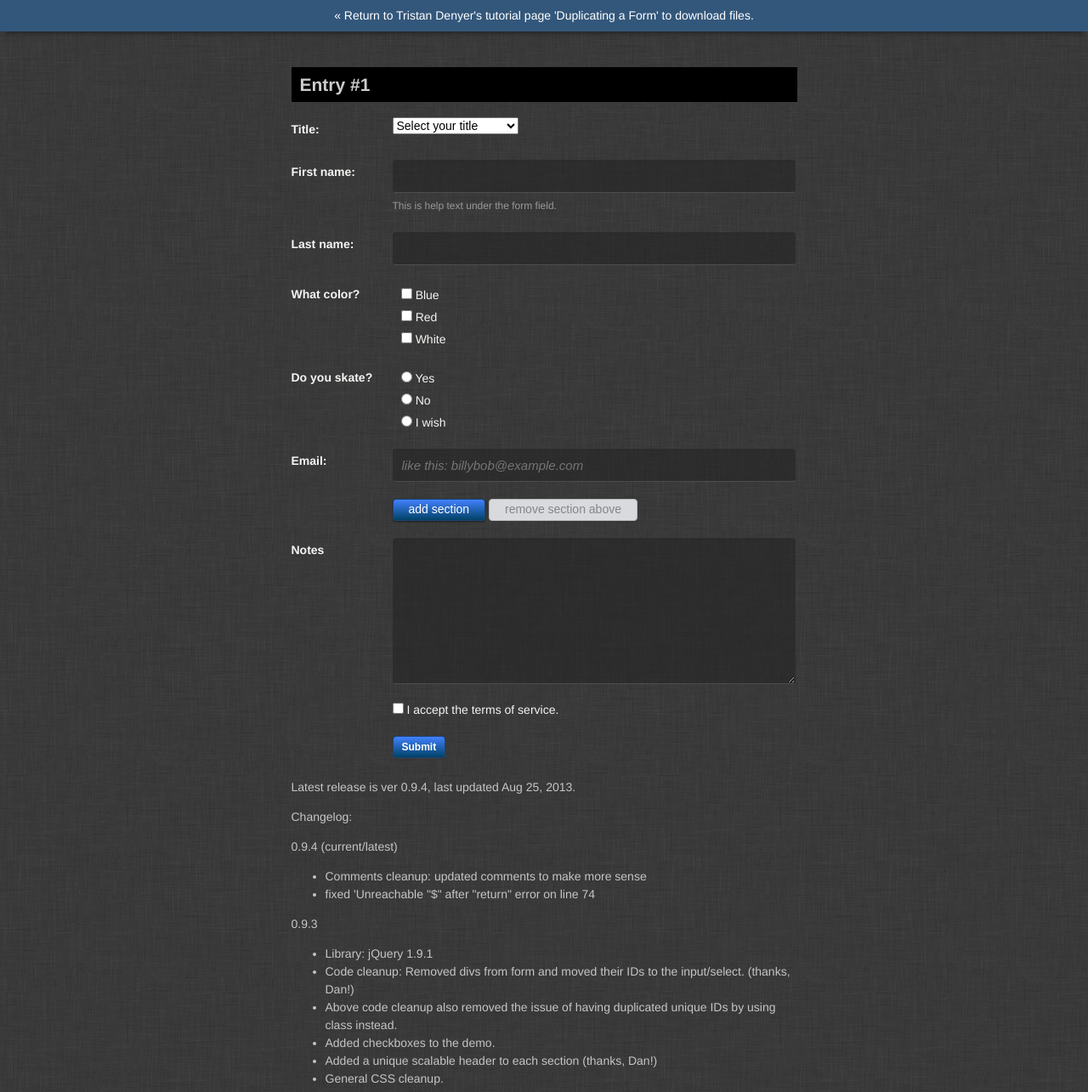
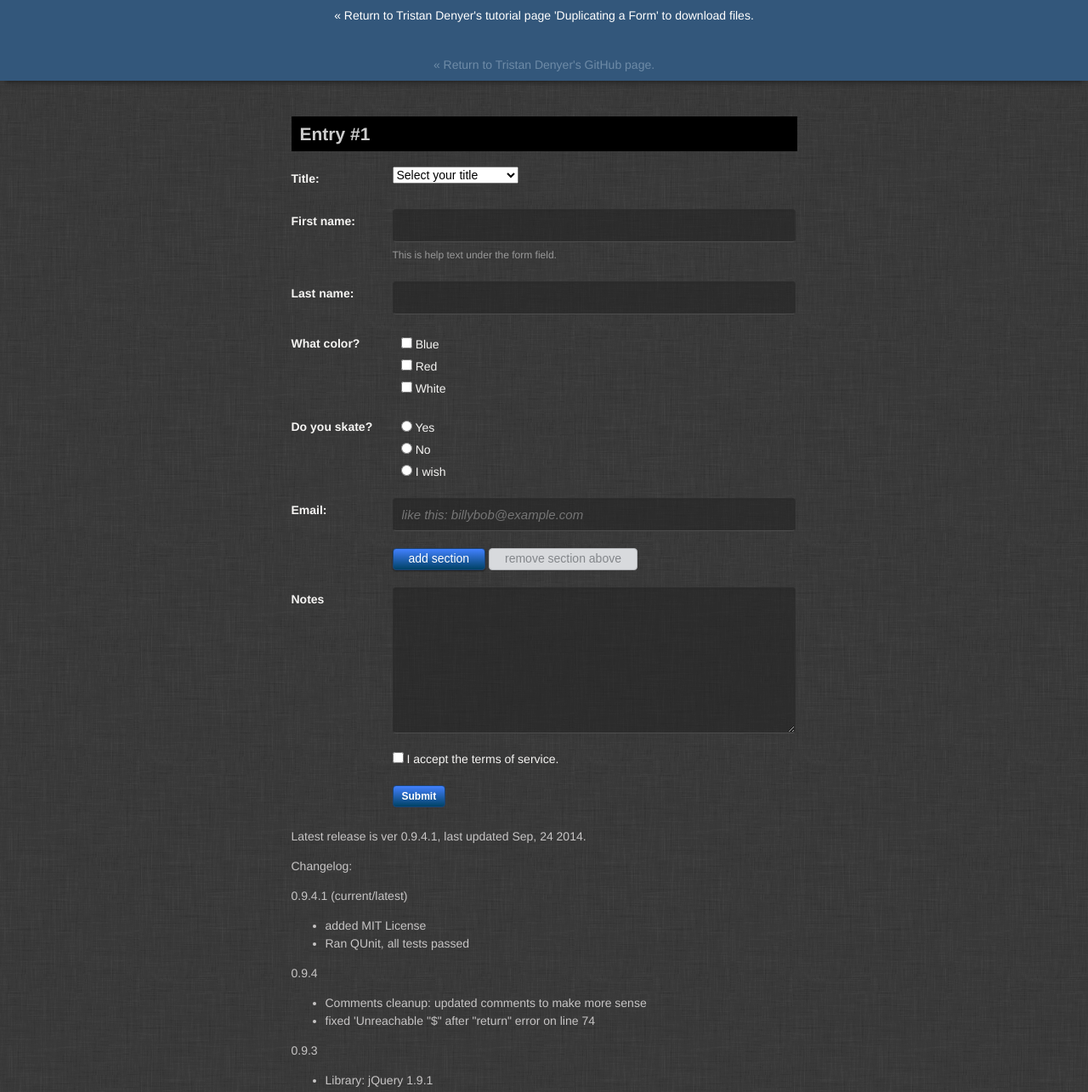
Before and after one commit to tristandenyer/clone-section-of-form-ES6-or-jQuery, a plain HTML site: page dynamic-form.html in a window 1280 px wide. Shown: the top 1285 px of the page at 85% size. Drawn offline with nearby package versions, Linux system fonts and the light colour scheme; files whose address does not match are found by name.

Commit message:
Updated change log

```diff
--- a/dynamic-form.html
+++ b/dynamic-form.html
@@ -19,7 +19,7 @@
 </head>
 
 <body>
-    <div id="O_o"><a href="http://tristandenyer.com/using-jquery-to-duplicate-a-section-of-a-form-maintaining-accessibility/">&laquo; Return to Tristan Denyer's tutorial page 'Duplicating a Form' to download files.</a></div>
+    <div id="O_o"><a href="http://tristandenyer.com/using-jquery-to-duplicate-a-section-of-a-form-maintaining-accessibility/">&laquo; Return to Tristan Denyer's tutorial page 'Duplicating a Form' to download files.</a><br /><a href="https://github.com/tristandenyer/Clone-section-of-form-using-jQuery">&laquo; Return to Tristan Denyer's GitHub page.</a></div>
     <div id="wrapper">
     <div class="sign-up_box">
         <form action="#" method="post" id="sign-up_area">
@@ -106,11 +106,16 @@
         </form>
     </div><!-- end sign-up_box -->
 
-    <p>Latest release is ver 0.9.4, last updated Aug 25, 2013.</p>
+    <p>Latest release is ver 0.9.4.1, last updated Sep, 24 2014.</p>
 
     <p>Changelog:</p>
 
-    <p>0.9.4 (current/latest)</p>
+    <p>0.9.4.1 (current/latest)</p>
+    <ul>
+        <li>added MIT License</li>
+        <li>Ran QUnit, all tests passed</li>
+    </ul>
+    <p>0.9.4</p>
     <ul>
         <li>Comments cleanup: updated comments to make more sense</li>
         <li>fixed 'Unreachable "$" after "return" error on line 74</li>
@@ -206,6 +211,6 @@
         </ul>
     </div>
 </div> <!-- end wrapper -->
-<div id="O_o"><a href="http://tristandenyer.com/using-jquery-to-duplicate-a-section-of-a-form-maintaining-accessibility/">&laquo; Return to Tristan Denyer's tutorial page 'Duplicating a Form' to download files.</a></div>
+<div id="O_o"><a href="http://tristandenyer.com/using-jquery-to-duplicate-a-section-of-a-form-maintaining-accessibility/">&laquo; Return to Tristan Denyer's tutorial page 'Duplicating a Form' to download files.</a><br /><a href="https://github.com/tristandenyer/Clone-section-of-form-using-jQuery">&laquo; Return to Tristan Denyer's GitHub page.</a></div>
 </body>
 </html>
```
